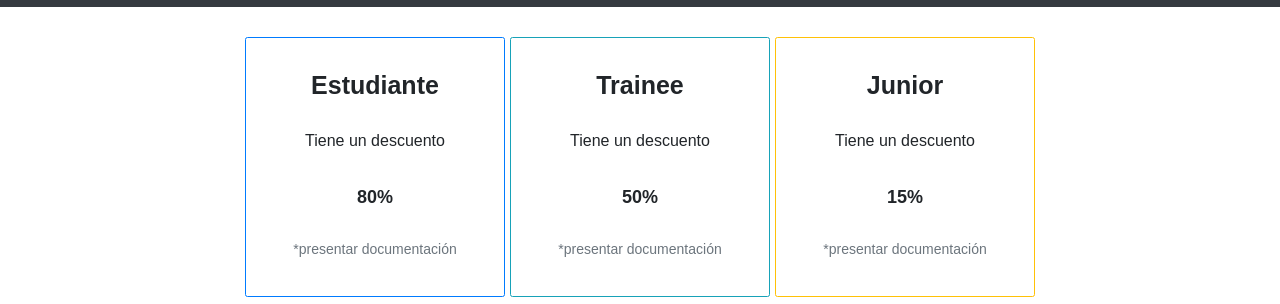
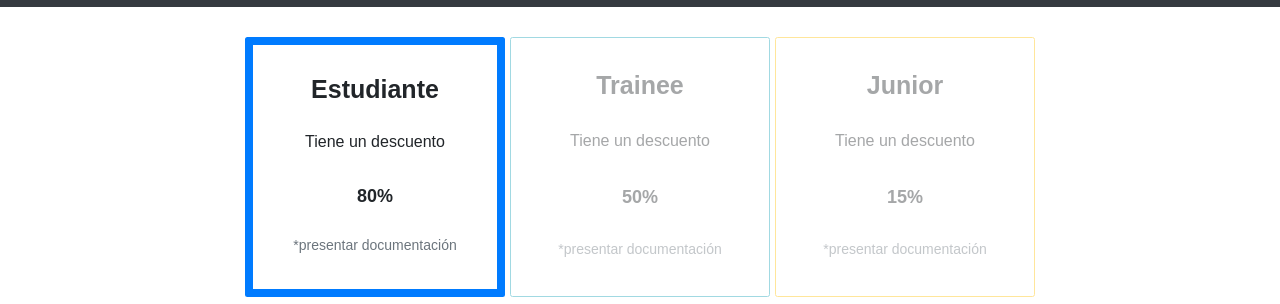
Before and after one commit to Camilaic96/codo-a-codo-Java-23552, a plain HTML site: page pages/tickets.html in a window 1280 px wide. In both pictures the pointer is over the element 374 px from the left and 280 px from the top of the page. Shown: the part 113-417 px from the top of the page. Drawn offline with Linux system fonts and the light colour scheme.

Commit message:
feature/page:tickets-add animation

```diff
--- a/css/styles.css
+++ b/css/styles.css
@@ -168,6 +168,18 @@ p{
     width: 260px;
     height: 260px;
 }
+.mainTickets section:hover > :not(:hover){
+    opacity: 0.4;
+}
+.mainTickets section .cardCategory.border-blue:hover{
+    border: 8px solid rgb(0, 123, 255);
+}
+.mainTickets section .cardCategory.border-lightblue:hover{
+    border: 8px solid rgb(23, 162, 184);
+}
+.mainTickets section .cardCategory.border-yellow:hover{
+    border: 8px solid rgb(255, 193, 7);
+}
 .mainTickets .cardCategory .card-body .card-title{
     font-size: 1.8rem;
     font-weight: bold;
```
